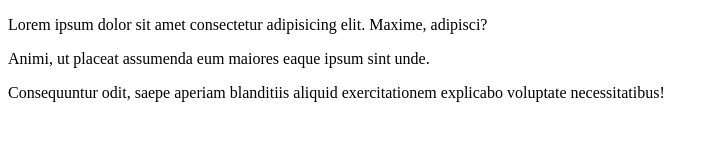
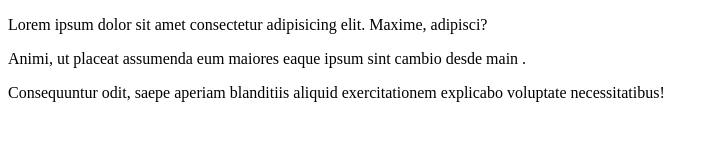
Before and after one commit to nahu6/prueba, a plain HTML site: page INDEX.HTML in a window 1280 px wide. Shown: the whole page, without its empty margins (0-718 px from the left). Drawn offline with Linux system fonts and the light colour scheme.

Commit message:
cambio desde main

```diff
--- a/INDEX.HTML
+++ b/INDEX.HTML
@@ -8,7 +8,7 @@
 </head>
 <body>
     <P>Lorem ipsum dolor sit amet consectetur adipisicing elit. Maxime, adipisci?</P>
-    <P>Animi, ut placeat assumenda eum maiores eaque ipsum sint unde.</P>
+    <P>Animi, ut placeat assumenda eum maiores eaque ipsum sint cambio desde main .</P>
     <P>Consequuntur odit, saepe aperiam blanditiis aliquid exercitationem explicabo voluptate necessitatibus!</P>
 
 </body>
```
